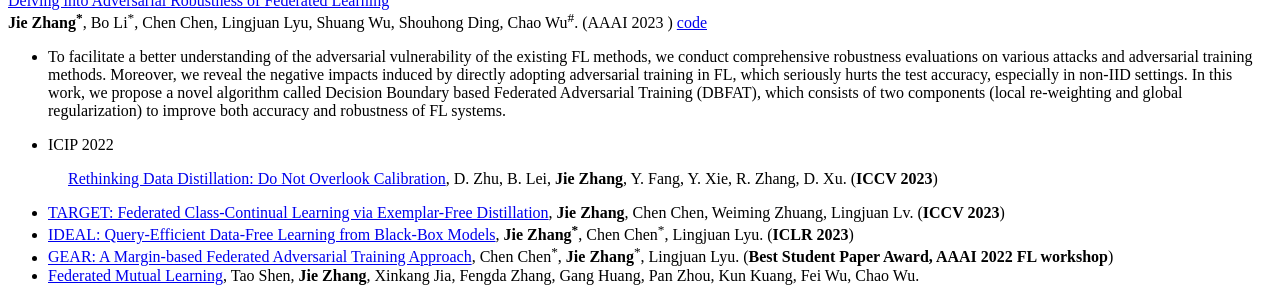
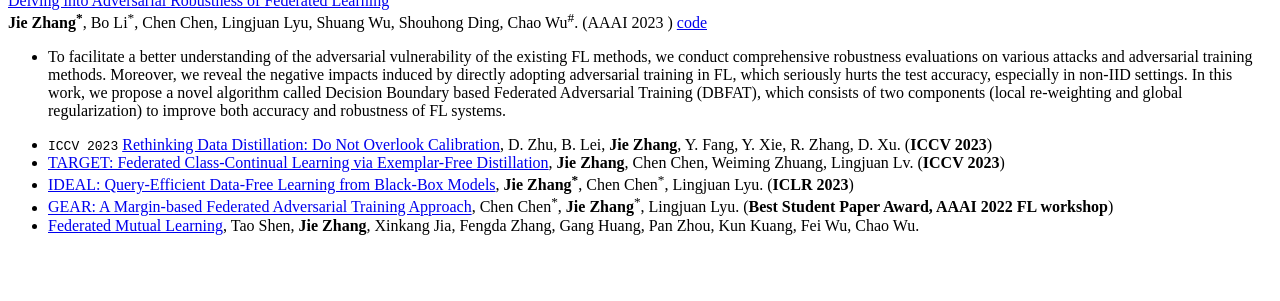
Before and after one commit to zj-jayzhang/zj-jayzhang.github.io, a Jekyll site: the page built from _pages/includes/pub.md, in a window 1280 px wide and 900 px high, scrolled down 5711 px, cut to the strip 599-900 px from the top of the window. Built offline with Jekyll 4.4.1, drawn with Linux system fonts in a browser that asks for light colours; our own code applies the rules of GitHub Pages for plain Markdown files; after the commit the page ends 6561 px from its top, so only the background shows below that.

Commit message:
Update pub.md

```diff
--- a/_pages/includes/pub.md
+++ b/_pages/includes/pub.md
@@ -72,8 +72,7 @@
 - In this paper, we demonstrate that adversarial examples can also be utilized for good to improve the performance of imbalanced learning. We provide a new perspective on how to deal with imbalanced data: adjust the biased decision boundary by training with Guiding Adversarial Examples (GAEs). We empirically show, on several benchmark datasets, our proposed method is comparable to the state-of-the-art method. To our best knowledge, we are the first to deal with imbalanced learning with adversarial examples.
 </div>
 </div> -->
-- <div class="badge">ICIP 2022</div> &nbsp;&nbsp;&nbsp;&nbsp;
-     [Rethinking Data Distillation: Do Not Overlook Calibration](https://arxiv.org/abs/2307.12463), D. Zhu, B. Lei, **Jie Zhang**, Y. Fang, Y. Xie, R. Zhang, D. Xu. (**ICCV 2023**)
+- `ICCV 2023` [Rethinking Data Distillation: Do Not Overlook Calibration](https://arxiv.org/abs/2307.12463), D. Zhu, B. Lei, **Jie Zhang**, Y. Fang, Y. Xie, R. Zhang, D. Xu. (**ICCV 2023**)
 - 	[TARGET: Federated Class-Continual Learning via Exemplar-Free Distillation](https://arxiv.org/abs/2303.06937), **Jie Zhang**, Chen Chen, Weiming Zhuang, Lingjuan Lv. (**ICCV 2023**)
 - [IDEAL: Query-Efficient Data-Free Learning from Black-Box Models](https://openreview.net/pdf?id=ConT6H7MWL), **Jie Zhang<sup>*</sup>**, Chen Chen<sup>*</sup>, Lingjuan Lyu. (**ICLR 2023**)
 - [GEAR: A Margin-based Federated Adversarial Training Approach](https://federated-learning.org/fl-aaai-2022/Papers/FL-AAAI-22_paper_34.pdf), Chen Chen<sup>*</sup>, **Jie Zhang**<sup>*</sup>, Lingjuan Lyu. (**Best Student Paper Award, AAAI 2022 FL workshop**)
```
